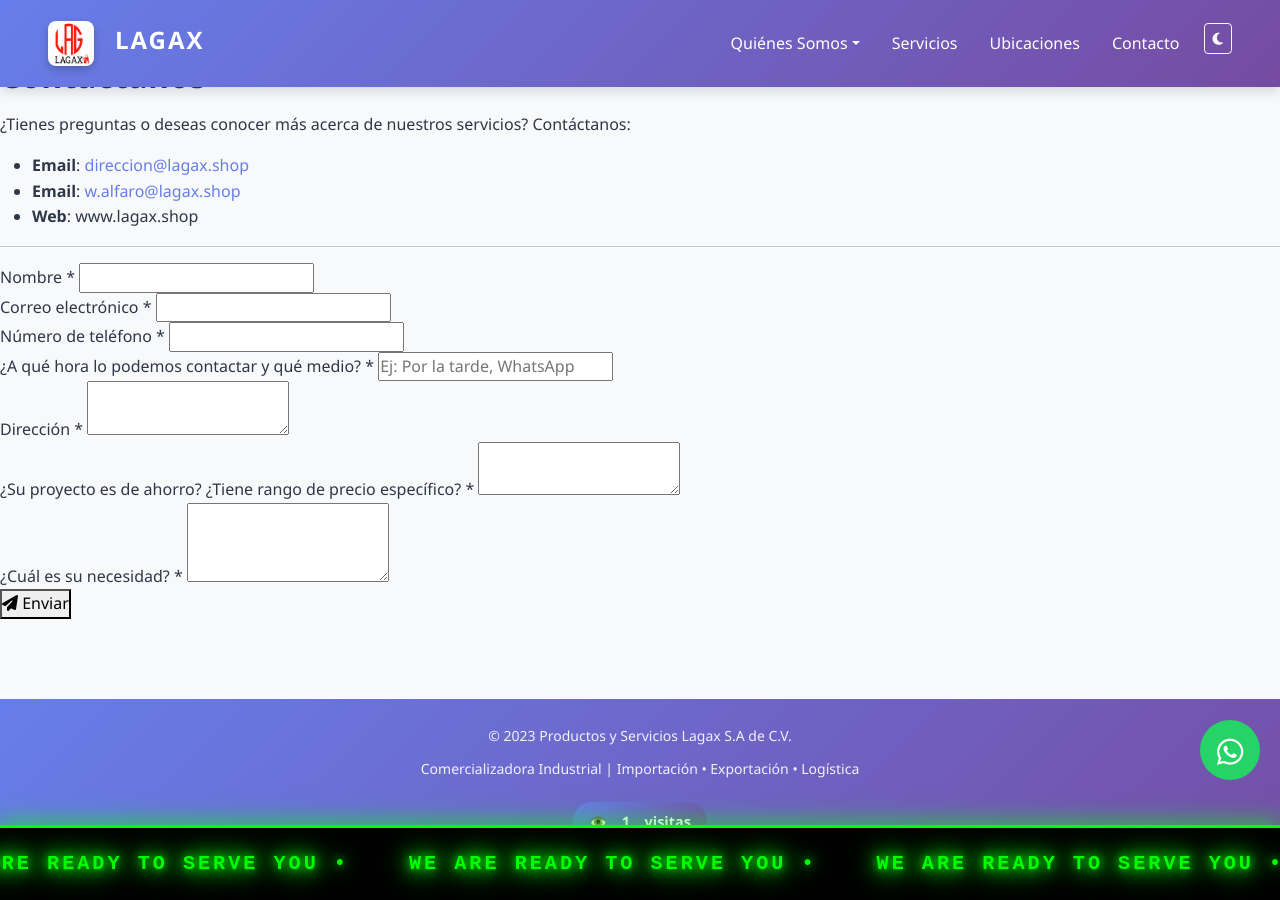
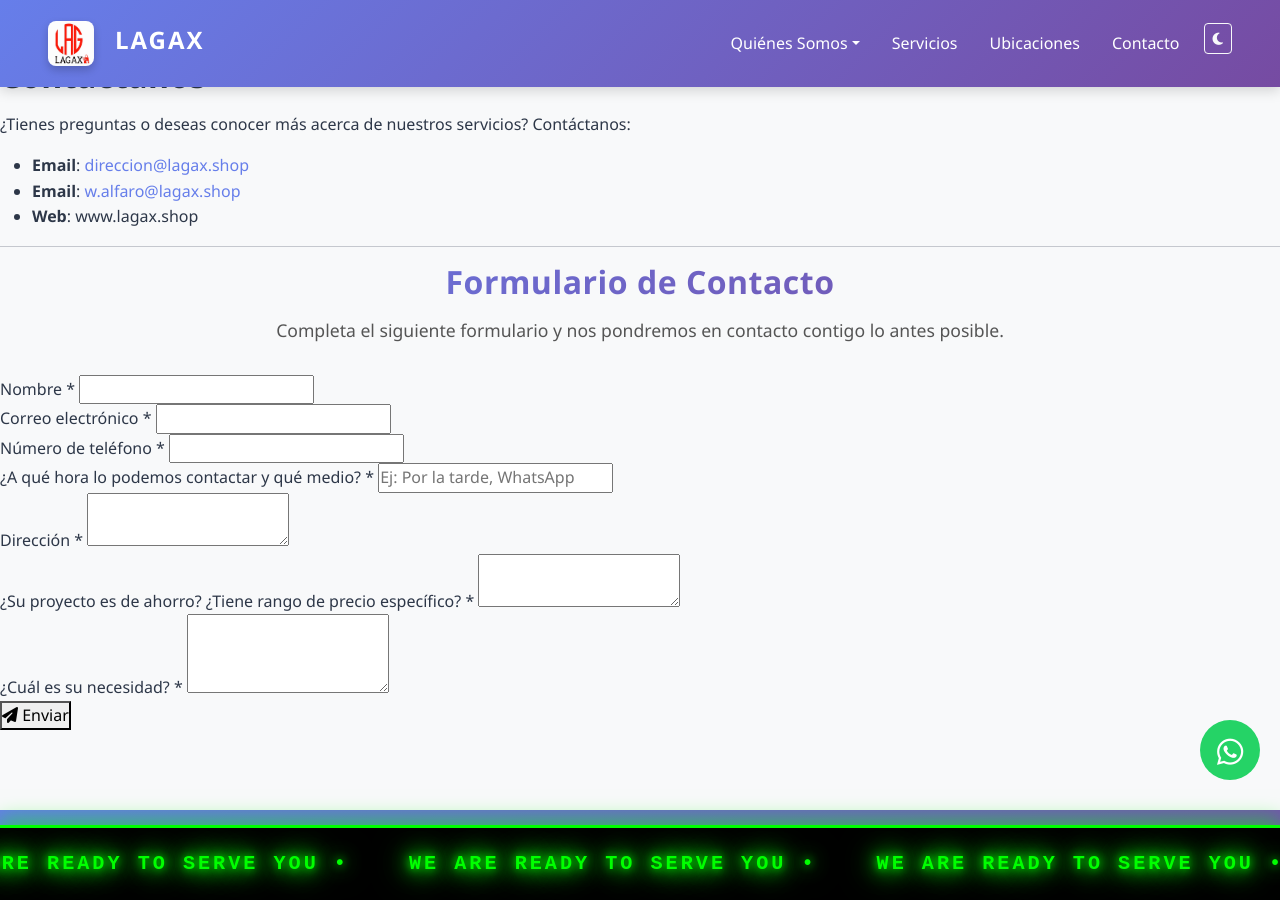
Before and after one commit to gasglz18/lagax, a Jekyll site: the page built from index.md, in a window 1280 px wide and 900 px high, scrolled down 2749 px. Built offline with Jekyll 4.4.1, drawn with Linux system fonts in a browser that asks for light colours.

Commit message:
Aplicar diseño consistente de hero card al formulario de contacto

```diff
--- a/assets/css/style.scss
+++ b/assets/css/style.scss
@@ -82,49 +82,38 @@ body {
   }
 }
 
-/* Custom Contact Form Styles */
+/* Custom Contact Form Styles - Hero Card Style */
 .custom-form-container {
-  max-width: 800px;
-  margin: 2rem auto;
+  max-width: 900px;
+  margin: 40px auto;
   padding: 0 1rem;
 }
 
 .lagax-form {
-  background: linear-gradient(135deg, rgba(255, 255, 255, 0.95) 0%, rgba(255, 255, 255, 0.9) 100%);
+  padding: 50px 40px;
+  background: #fff;
   border-radius: 20px;
-  padding: 2.5rem;
-  box-shadow:
-    0 10px 40px rgba(102, 126, 234, 0.15),
-    0 0 0 1px rgba(102, 126, 234, 0.1);
+  box-shadow: 0 10px 40px rgba(102, 126, 234, 0.15);
+  transition: all 0.4s cubic-bezier(0.4, 0, 0.2, 1);
   border: 2px solid transparent;
-  background-clip: padding-box;
   position: relative;
-  transition: all 0.4s cubic-bezier(0.4, 0, 0.2, 1);
+  overflow: hidden;
 }
 
 .lagax-form::before {
   content: '';
   position: absolute;
-  top: -2px;
-  left: -2px;
-  right: -2px;
-  bottom: -2px;
-  background: linear-gradient(135deg, #667eea 0%, #764ba2 100%);
-  border-radius: 20px;
-  z-index: -1;
-  opacity: 0;
-  transition: opacity 0.4s ease;
+  top: 0;
+  left: 0;
+  right: 0;
+  height: 5px;
+  background: linear-gradient(90deg, #667eea 0%, #764ba2 100%);
 }
 
 .lagax-form:hover {
-  transform: translateY(-5px);
-  box-shadow:
-    0 15px 60px rgba(102, 126, 234, 0.25),
-    0 0 0 1px rgba(102, 126, 234, 0.2);
-}
-
-.lagax-form:hover::before {
-  opacity: 1;
+  transform: translateY(-8px);
+  box-shadow: 0 20px 60px rgba(102, 126, 234, 0.25);
+  border-color: rgba(102, 126, 234, 0.3);
 }
 
 .form-grid {
@@ -132,6 +121,7 @@ body {
   grid-template-columns: repeat(2, 1fr);
   gap: 1.5rem;
   margin-bottom: 1.5rem;
+  text-align: left;
 }
 
 .form-group {
@@ -262,7 +252,7 @@ body {
   }
 
   .lagax-form {
-    padding: 1.5rem;
+    padding: 30px 20px;
   }
 
   .submit-btn {
--- a/index.md
+++ b/index.md
@@ -553,6 +553,9 @@ startAutoplay();
 
 <div class="custom-form-container">
   <form id="lagax-custom-form" class="lagax-form">
+    <h3 style="font-size: 2rem; font-weight: 700; background: linear-gradient(135deg, #667eea 0%, #764ba2 100%); -webkit-background-clip: text; -webkit-text-fill-color: transparent; background-clip: text; margin-bottom: 15px; text-align: center; letter-spacing: 0.5px;">Formulario de Contacto</h3>
+    <p style="text-align: center; color: #555; font-size: 1.1rem; margin-bottom: 30px; line-height: 1.6;">Completa el siguiente formulario y nos pondremos en contacto contigo lo antes posible.</p>
+
     <div class="form-grid">
       <div class="form-group">
         <label for="nombre">Nombre <span class="required">*</span></label>
```
Also changed, not shown: 2 other files.
